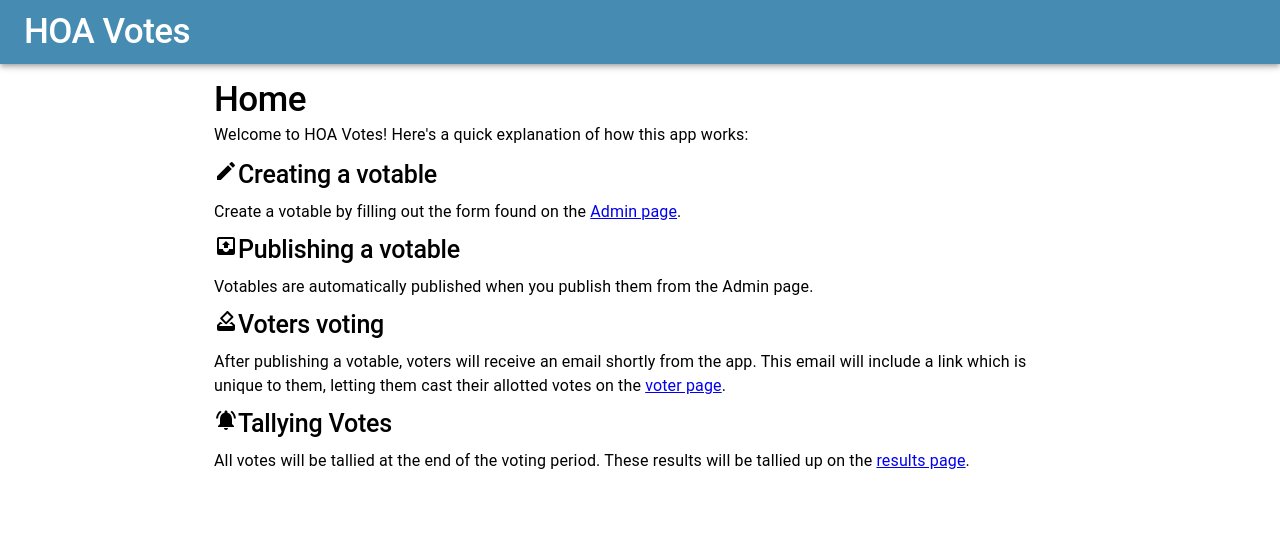
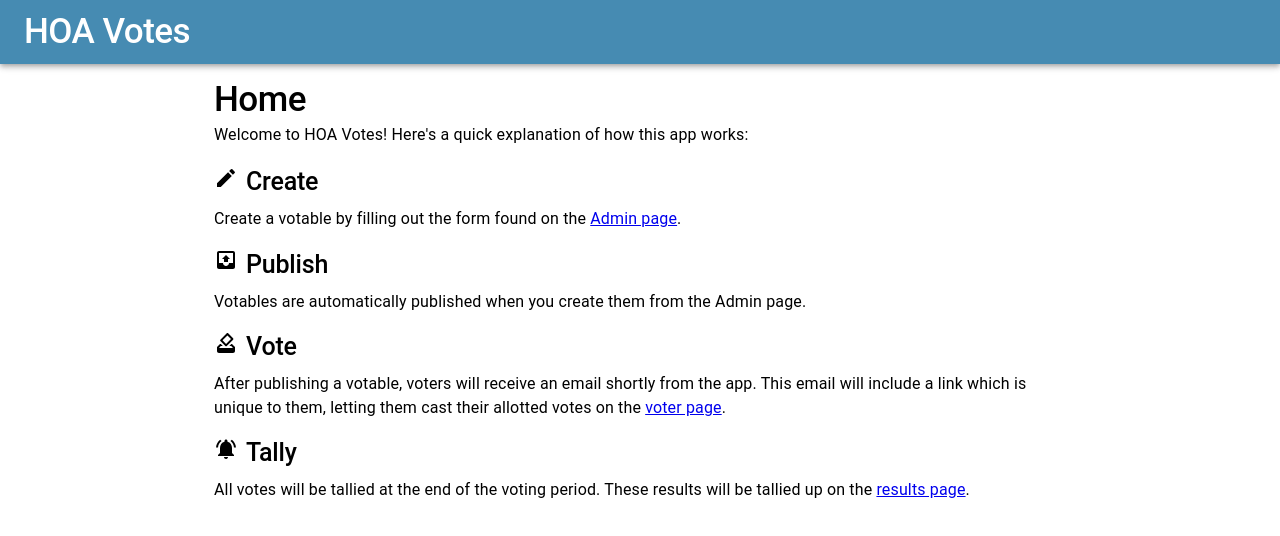
Before and after one commit to JamesMitofsky/Community-Votes, a React (Create React App) app: page / in a window 1280 px wide. Shown: the top 536 px of the page. Built offline with nearby package versions, Linux system fonts and the light colour scheme.

Commit message:
Fix spacing on landing page

```diff
--- a/src/views/LandingPage.jsx
+++ b/src/views/LandingPage.jsx
@@ -1,4 +1,4 @@
-import { Typography } from "@mui/material";
+import { Typography, Grid } from "@mui/material";
 import { Link } from "react-router-dom";
 import CreateIcon from "@mui/icons-material/Create";
 import OutboxIcon from "@mui/icons-material/Outbox";
@@ -16,36 +16,44 @@ export default function LandingPage() {
       <Typography variant="subtitle1">
         Welcome to HOA Votes! Here's a quick explanation of how this app works:
       </Typography>
-      <Typography variant="h2">
+      <Grid container alignItems="center">
         <CreateIcon />
-        Creating a votable
-      </Typography>
+        <Typography variant="h2" sx={{mt: 2.3, ml: 1}}>
+          Create
+        </Typography>
+      </Grid>
       <Typography variant="body1">
         Create a votable by filling out the form found on the{" "}
         <Link to="/admin">Admin page</Link>.
       </Typography>
-      <Typography variant="h2">
+      <Grid container alignItems="center">
         <OutboxIcon />
-        Publishing a votable
-      </Typography>
+        <Typography variant="h2" sx={{mt: 2.3, ml: 1}}>
+          Publish
+        </Typography>
+      </Grid>
       <Typography variant="body1">
-        Votables are automatically published when you publish them from the
+        Votables are automatically published when you create them from the
         Admin page.
       </Typography>
-      <Typography variant="h2">
+      <Grid container alignItems="center">
         <HowToVoteIcon />
-        Voters voting
-      </Typography>
+        <Typography variant="h2" sx={{mt: 2.3, ml: 1}}>
+          Vote
+        </Typography>
+      </Grid>
       <Typography variant="body1">
         After publishing a votable, voters will receive an email shortly from
         the app. This email will include a link which is unique to them, letting
         them cast their allotted votes on the{" "}
         <Link to="/voter">voter page</Link>.
       </Typography>
-      <Typography variant="h2">
+      <Grid container alignItems="center">
         <NotificationsActiveIcon />
-        Tallying Votes
-      </Typography>
+        <Typography variant="h2" sx={{mt: 2.3, ml: 1}}>
+          Tally
+        </Typography>
+      </Grid>
       <Typography variant="body1">
         All votes will be tallied at the end of the voting period. These results
         will be tallied up on the <Link to="/results">results page</Link>.
```
